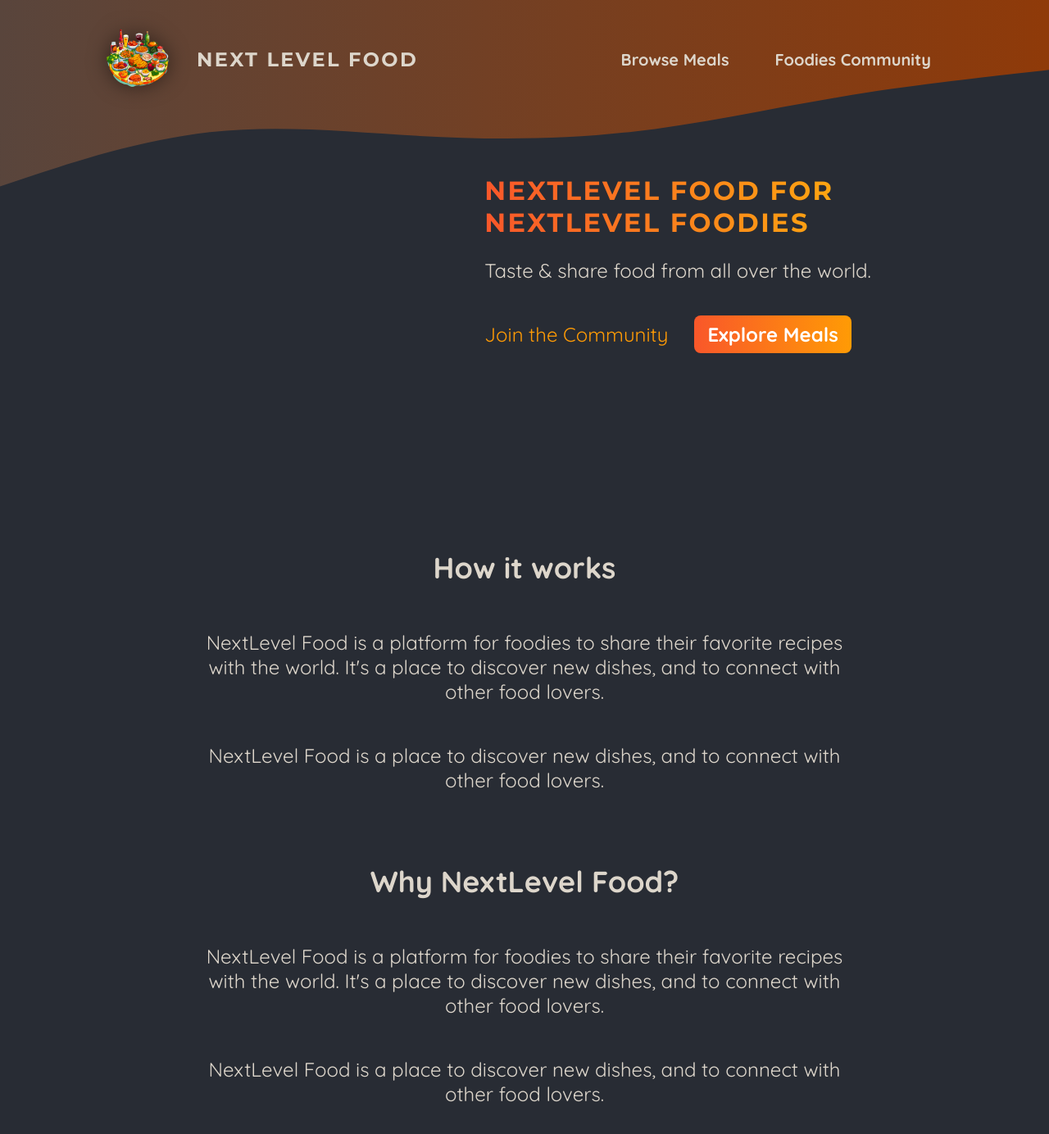
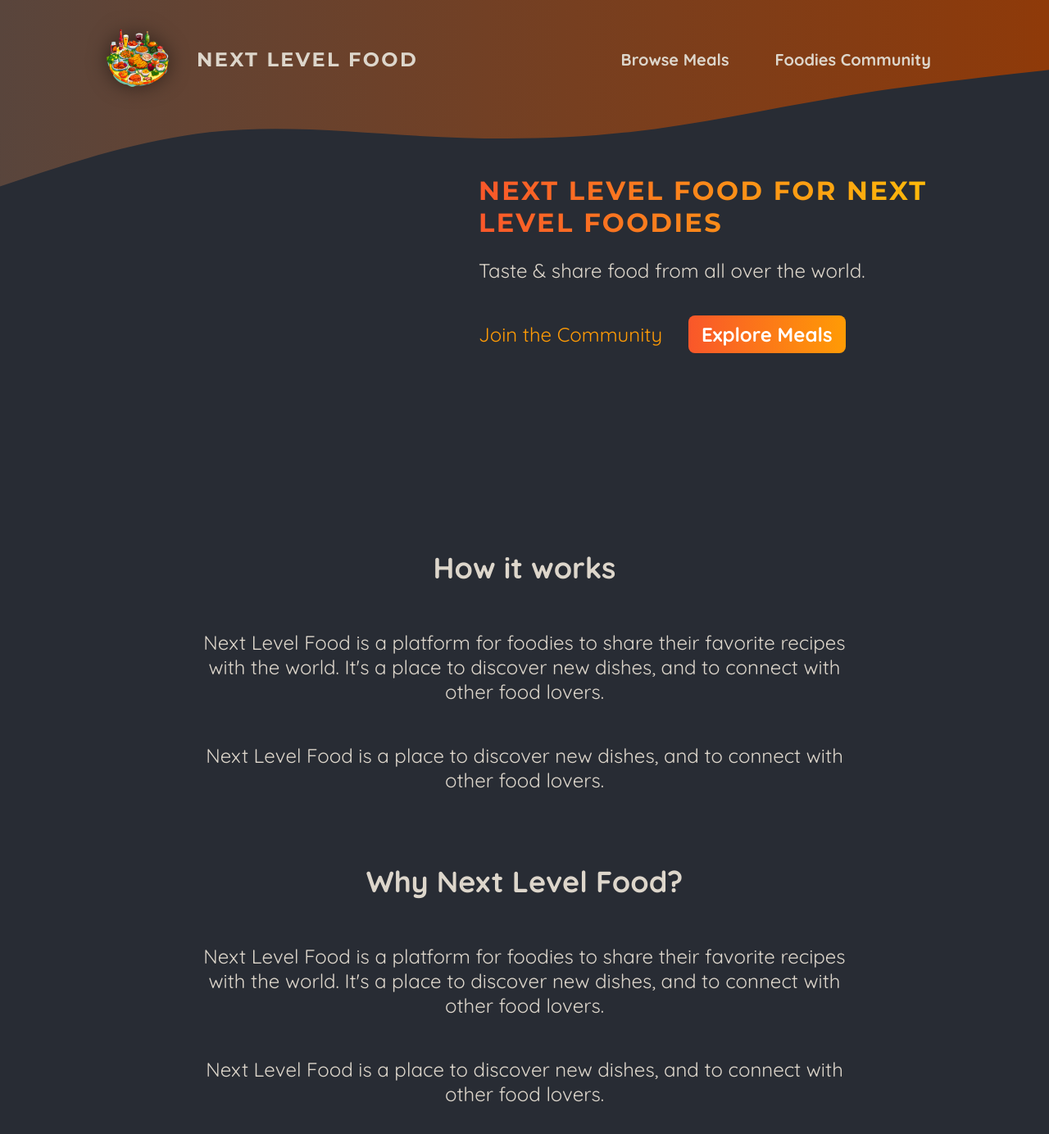
Before and after one commit to akowalska622/foodies, a Next.js app: page / in a window 1280 px wide. Shown: the top 1384 px of the page at 82% size. Built offline with nearby package versions, Linux system fonts and the light colour scheme.

Commit message:
style: add whitespace in "Next Level"

```diff
--- a/app/page.js
+++ b/app/page.js
@@ -9,7 +9,7 @@ export default function Home() {
         <div className={classes.slideshow}></div>
         <div>
           <div className={classes.hero}>
-            <h1>NextLevel Food for NextLevel Foodies</h1>
+            <h1>Next Level Food for Next Level Foodies</h1>
             <p>Taste & share food from all over the world.</p>
           </div>
           <div className={classes.cta}>
@@ -22,25 +22,25 @@ export default function Home() {
         <section className={classes.section}>
           <h2>How it works</h2>
           <p>
-            NextLevel Food is a platform for foodies to share their favorite
+            Next Level Food is a platform for foodies to share their favorite
             recipes with the world. It&apos;s a place to discover new dishes,
             and to connect with other food lovers.
           </p>
           <p>
-            NextLevel Food is a place to discover new dishes, and to connect
+            Next Level Food is a place to discover new dishes, and to connect
             with other food lovers.
           </p>
         </section>
 
         <section className={classes.section}>
-          <h2>Why NextLevel Food?</h2>
+          <h2>Why Next Level Food?</h2>
           <p>
-            NextLevel Food is a platform for foodies to share their favorite
+            Next Level Food is a platform for foodies to share their favorite
             recipes with the world. It&apos;s a place to discover new dishes,
             and to connect with other food lovers.
           </p>
           <p>
-            NextLevel Food is a place to discover new dishes, and to connect
+            Next Level Food is a place to discover new dishes, and to connect
             with other food lovers.
           </p>
         </section>
```
